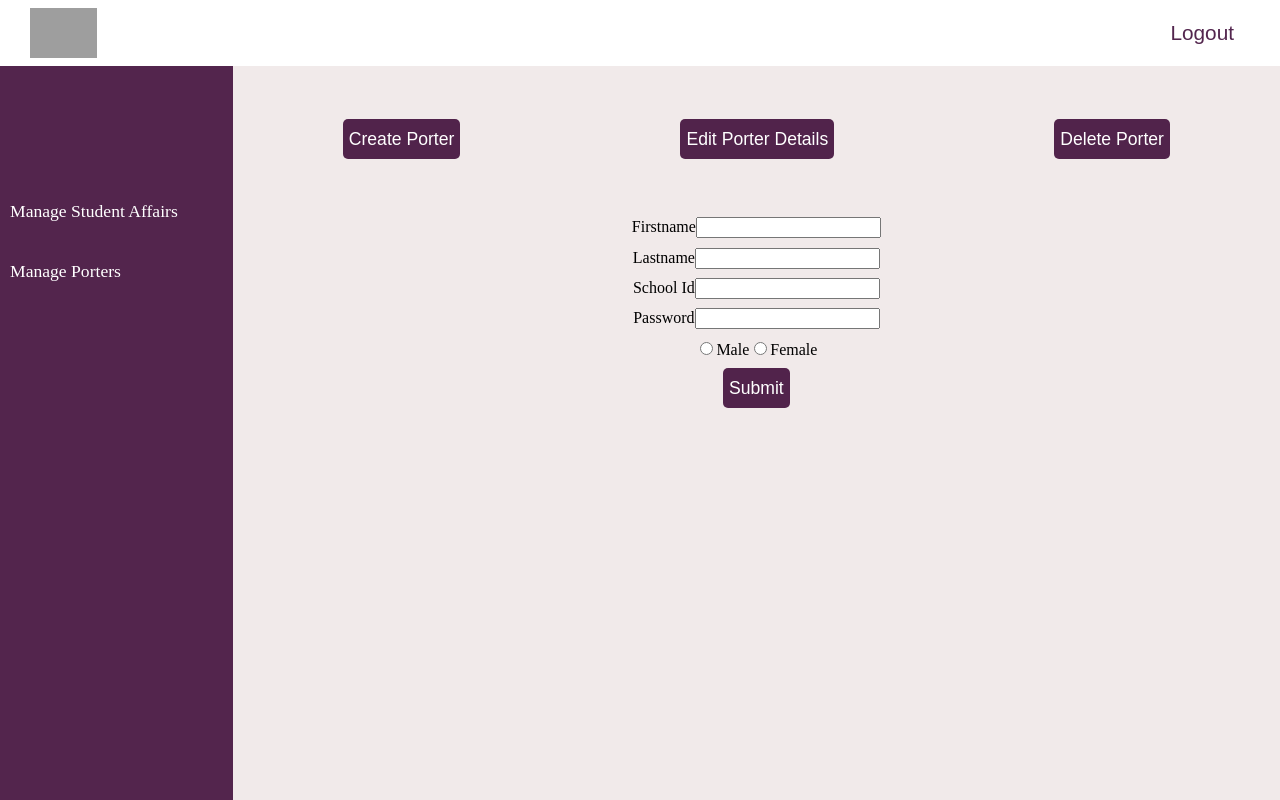
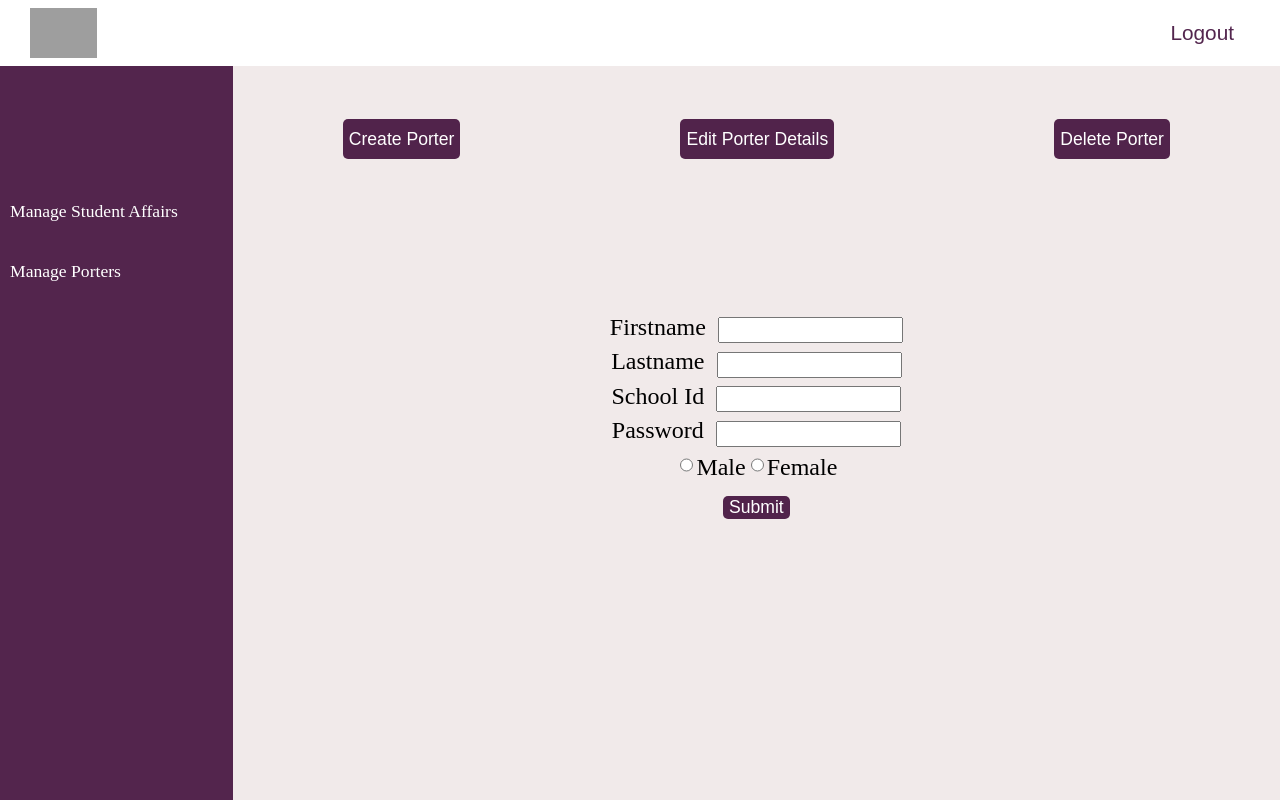
Before and after one commit to Dare-Devs/anport-frontend, a React (Create React App) app: page / in a window 1280 px wide. Built offline with nearby package versions, Linux system fonts and the light colour scheme; grey boxes are pictures that could not be loaded.

Commit message:
minor fixes to the form

```diff
--- a/src/components/AddForm.js
+++ b/src/components/AddForm.js
@@ -4,20 +4,28 @@ const AddForm = () => {
   return (
     <div className="form">
       <div className="form-input">
-        <label>Firstname</label>
-        <input type="text" />
+        <label>
+          Firstname &nbsp;
+          <input type="text" />
+        </label>
       </div>
       <div className="form-input">
-        <label>Lastname</label>
-        <input type="text" />
+        <label>
+          Lastname &nbsp;
+          <input type="text" />
+        </label>
       </div>
       <div className="form-input">
-        <label>School Id</label>
-        <input type="text" />
+        <label>
+          School Id &nbsp;
+          <input type="text" />
+        </label>
       </div>
       <div className="form-input">
-        <label>Password</label>
-        <input type="text" />
+        <label>
+          Password &nbsp;
+          <input type="password" />
+        </label>
       </div>
       <div className="form-input radio">
         <label for="male">
--- a/src/styles/_admin.scss
+++ b/src/styles/_admin.scss
@@ -80,7 +80,8 @@
     }
     .admin-page-content {
       min-height: 80%;
-      padding: 0px 20px;
+      padding: 0 20px;
+      display: flex;
     }
   }
 }
--- a/src/styles/main.scss
+++ b/src/styles/main.scss
@@ -15,11 +15,26 @@ body {
   font-size: 1.1em;
 }
 .form {
-  width: 25rem;
   margin: 0 auto;
   display: flex;
   flex-direction: column;
   justify-content: space-around;
+  margin-top: 10%;
   align-items: center;
   height: 200px;
+
+  .form-input {
+    margin-bottom: 5px;
+
+    label {
+      font-size: 1.5em;
+
+      input {
+        height: 20px;
+      }
+    }
+  }
+  button {
+    margin-top: 10px;
+  }
 }
```
